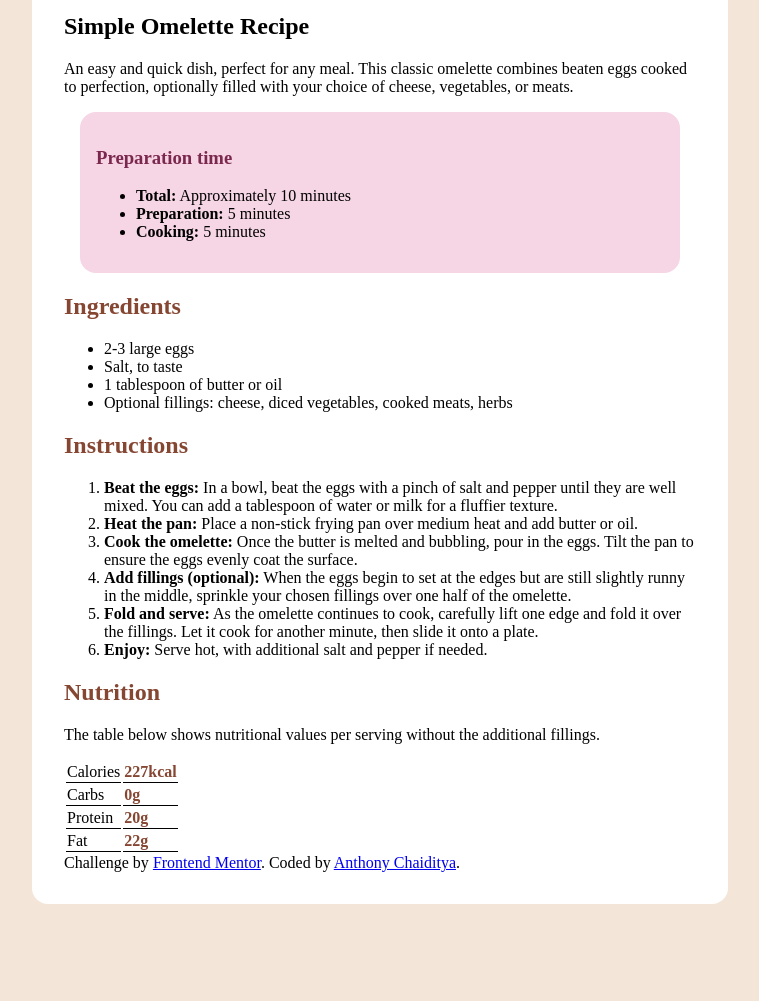
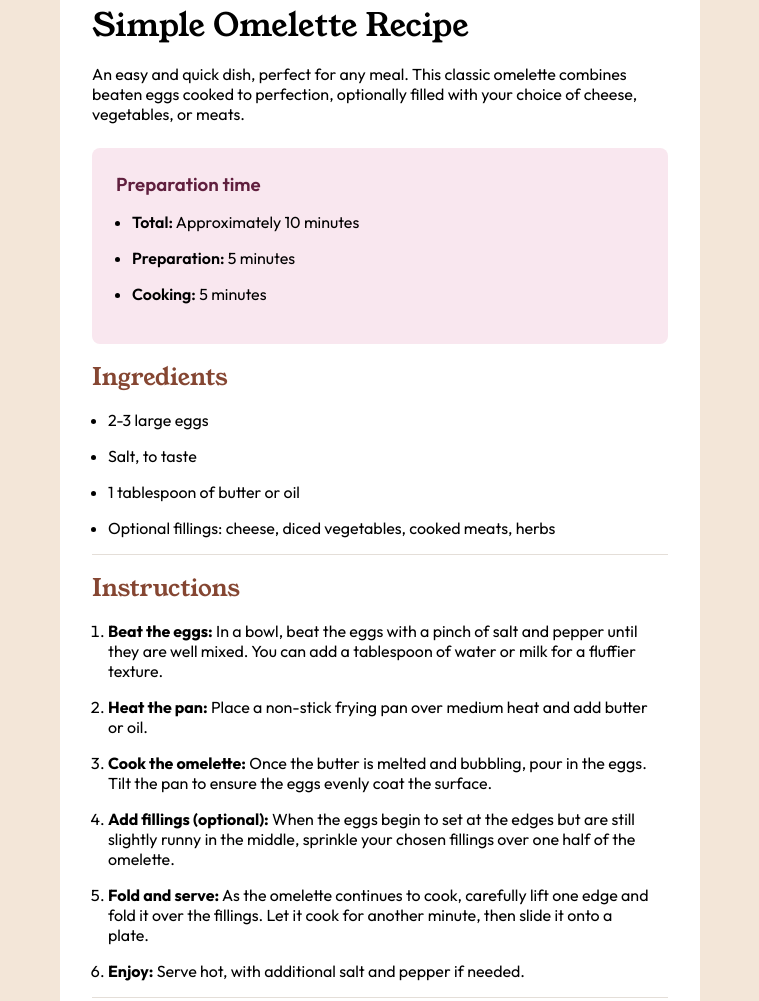
Before and after one commit to AnthonyChaiditya/FrontendChallenge-recipe-page-main, a plain HTML site: page index.html in a window 1280 px wide. Shown: the part 340-1341 px from the top of the page, without its empty margins (260-1019 px from the left). Before the commit the page ends 1252 px from the top, so only its background shows below. Drawn offline with Linux system fonts and the light colour scheme.

Commit message:
refactored

```diff
--- a/index.html
+++ b/index.html
@@ -2,10 +2,18 @@
 <html lang="en">
 <head>
   <meta charset="UTF-8">
-  <meta name="viewport" content="width=device-width, initial-scale=1.0"> <!-- displays site properly based on user's device -->
-
+  <meta name="viewport" content="width=device-width, initial-scale=1.0">
   <link rel="icon" type="image/png" sizes="32x32" href="./assets/images/favicon-32x32.png">
   <link rel="stylesheet" href="styles.css">
+
+  <!-- Fonts -->
+  <link rel="preconnect" href="https://fonts.googleapis.com">
+  <link rel="preconnect" href="https://fonts.gstatic.com" crossorigin>
+  <link href="https://fonts.googleapis.com/css2?family=Outfit:wght@100..900&display=swap" rel="stylesheet">
+
+  <link rel="preconnect" href="https://fonts.googleapis.com">
+  <link rel="preconnect" href="https://fonts.gstatic.com" crossorigin>
+  <link href="https://fonts.googleapis.com/css2?family=Outfit:wght@100..900&family=Young+Serif&display=swap" rel="stylesheet">
 
 
   <title>Frontend Mentor | Recipe page</title>
@@ -13,25 +21,29 @@
 </head>
 <body>
 
-  <div class="container">
+  <div class="main-container">
 
-  <img class=container src="./assets/images/image-omelette.jpeg" alt=" Delicious Omlette">
-  <section class="ingredients">
+  <img src="./assets/images/image-omelette.jpeg" alt=" Delicious Omlette">
+
+  <div class="introduction-container">
     <h1>Simple Omelette Recipe</h1>
+    <p>An easy and quick dish, perfect for any meal. This classic omelette combines beaten eggs cooked
+    to perfection, optionally filled with your choice of cheese, vegetables, or meats.</p>
+  </div>
 
-    An easy and quick dish, perfect for any meal. This classic omelette combines beaten eggs cooked
-    to perfection, optionally filled with your choice of cheese, vegetables, or meats.
 
-    <div class="container-preparation">
+    <div class="preparation-container">
       <h3>Preparation time</h3>
-
+      <div class="preparation-list">
         <ul>
           <li> <strong>Total:</strong> Approximately 10 minutes</li>
           <li> <strong>Preparation:</strong> 5 minutes</li>
           <li> <strong>Cooking:</strong> 5 minutes</li>
         </ul>
       </div>
+    </div>
 
+    <div class="ingredients-container">
       <h2>Ingredients</h2>
       <ul>
         <li>2-3 large eggs</li>
@@ -39,9 +51,9 @@
         <li>1 tablespoon of butter or oil</li>
         <li>Optional fillings: cheese, diced vegetables, cooked meats, herbs</li>
       </ul>
-  </section>
+    </div>
 
-  <section class="instructions">
+  <div class="instructions-container">
     <h2>Instructions</h2>
 
       <ol>
@@ -53,18 +65,17 @@
         <li> <strong>Enjoy:</strong> Serve hot, with additional salt and pepper if needed.</li>
       </ol>
 
-  </section>
+    </div>
 
 
-  <section class="nutrition">
+    <div class="nutrition-container">
 
       <h2>Nutrition</h2>
 
       <p>The table below shows nutritional values per serving without the additional fillings.</p>
 
-    <div class="table-container">
+      <table>
 
-      <table>
           <tr>
             <td>Calories </td>
             <td><strong>227kcal</strong></td>
@@ -80,23 +91,11 @@
             <td> <strong>20g</strong> </td>
           </tr>
 
-        <tr>
+          <tr >
             <td>Fat</td>
             <td> <strong>22g</strong> </td>
           </tr>
 
-      </table>
-
-    </div>
-
-  </section>
-
-
-
-
-  <div class="attribution">
-    Challenge by <a href="https://www.frontendmentor.io?ref=challenge" target="_blank">Frontend Mentor</a>.
-    Coded by <a href="https://linkedin.com/in/anthony-chaiditya/">Anthony Chaiditya</a>.
     </div>
 
   </div>
--- a/styles.css
+++ b/styles.css
@@ -1,42 +1,106 @@
-html {
+* {
+  margin: 0;
+  padding: 0;
+  box-sizing: border-box;
+}
+
+body {
+  display: flex;
+  justify-content: center;
+  align-items: center;
+  flex-direction: column;
   background-color: hsl(30, 54%, 90%);
+  font-family: 'Outfit';
+}
+
+.main-container {
+  display: flex;
+  flex-direction: column;
+  width: 50vw;
+  background-color: white;
+  padding: 2rem;
+  margin: 2rem;
+  border-radius: .5rem;
 }
 
 img {
-  border-radius: 1rem;
-  object-fit: contain;
-  max-width: 100%;
+  border-radius: .5rem;
+  margin-bottom: 1rem;
 }
 
-
-div.container {
-  background: white;
-  padding: 2rem;
-  margin: auto;
-  border-radius: 1rem;
-  max-width: 50%;
+h1, h2 {
+  font-family: 'Young Serif';
+  font-weight: 100;
 }
 
 h2 {
   color: hsl(14, 45%, 36%)
 }
 
-.table-container strong {
-  color: hsl(14, 45%, 36%)
+h1 {
+  margin-bottom: 1rem;
 }
 
-.container-preparation {
-  background-color: hsl(333, 66%, 90%);
-  max-width: 100%;
-  border-radius: 1rem;
-  padding: 1rem;
+p {
+  margin-bottom: 1.5rem;
+}
+
+.preparation-container {
+  background-color: hsl(332, 58%, 94%);
+  padding: 1.5rem;
+  border-radius: .5rem;
+  margin-bottom: 1rem;
+  font-weight: 400;
+}
+
+.preparation-list li {
   margin: 1rem;
 }
 
-.container-preparation h3 {
-  color: hsl(332, 51%, 32%)
+.preparation-list li strong {
+  font-weight: 600;
 }
 
-.table-container table tr td {
-  border-bottom: 1px solid black;
+.preparation-container h3 {
+  font-weight: 600;
+  color: hsl(332, 51%, 25%)
 }
+
+.ingredients-container {
+  margin-bottom: 1rem;
+  border-bottom: 1px solid hsl(30, 18%, 87%);
+}
+
+.ingredients-container li {
+  margin: 1rem;
+}
+
+.instructions-container {
+  margin-bottom: 1rem;
+  border-bottom: 1px solid hsl(30, 18%, 87%);
+}
+
+.instructions-container li {
+  margin: 1rem;
+}
+
+.nutrition-container h2 {
+  margin-bottom: 1rem;
+}
+
+.nutrition-container table {
+  display: flex;
+  align-items: center;
+  margin: 1rem;
+  width: 100%;
+  margin-left: 4rem;
+}
+
+tr {
+
+}
+
+td {
+  padding: 1rem;
+  margin-left: 100px;
+}
```
Lines whose indentation alone changed are shown as unchanged.
